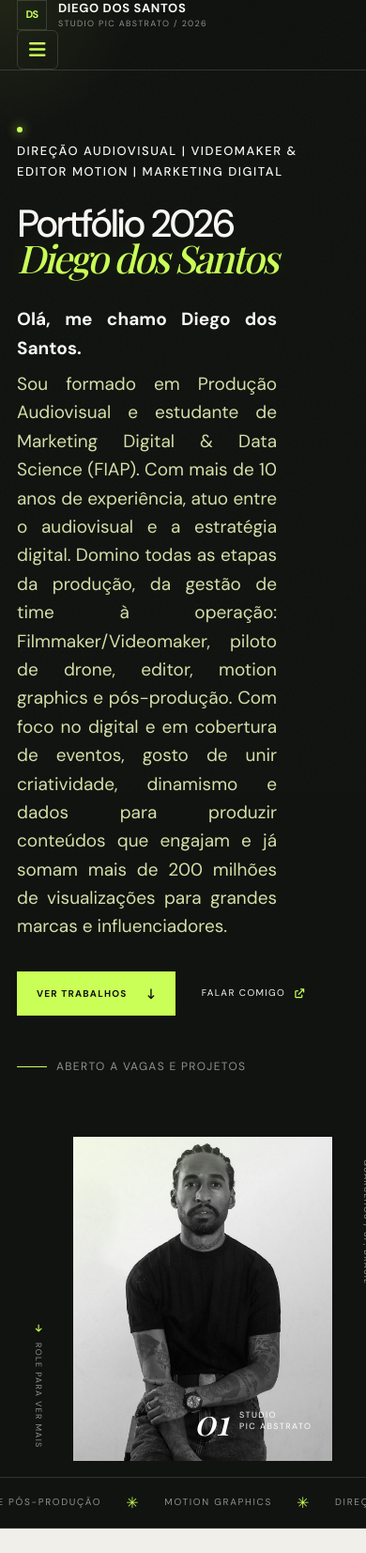
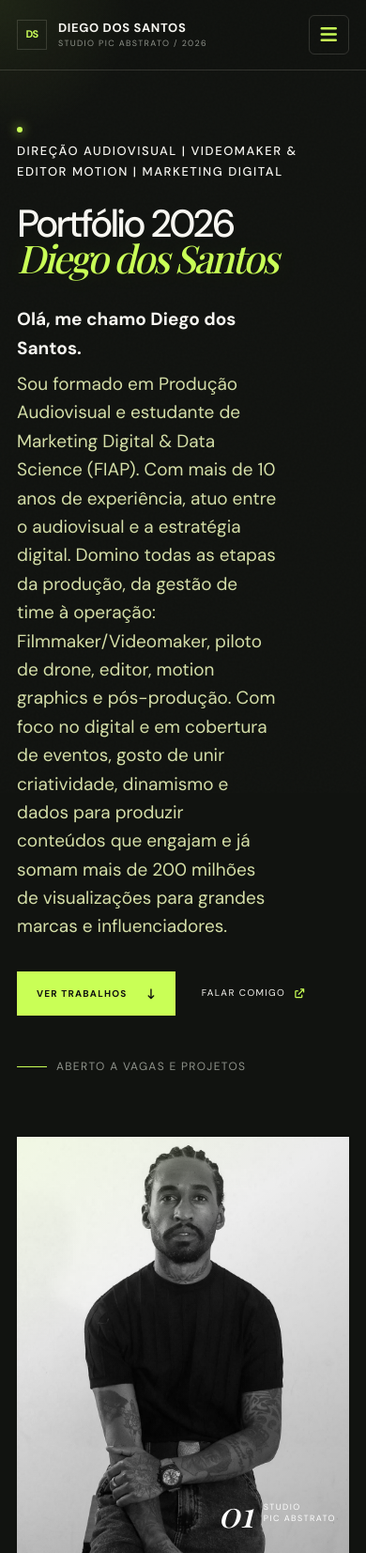
Before and after one commit to studiopicabstratofilms/portfolio-diego, a plain HTML site: page index.html in a window 390 px wide. Shown: the top 1653 px of the page at 94% size. Drawn offline with nearby package versions, Linux system fonts and the light colour scheme; a web font is replaced by a local one.

Commit message:
Add files via upload

```diff
--- a/assets/css/custom.css
+++ b/assets/css/custom.css
@@ -284,3 +284,22 @@ a.is-pending{opacity:.4;cursor:default}
   #communicator .journal-grid>[class*="col-"]{width:auto;max-width:none;padding:0;margin:0;flex:none}
   #communicator .journal-grid .body-copy{max-width:none}
 }
+
+/* ===== Ajustes só para celular e tablet (não mexe no desktop) ===== */
+@media (max-width:991px){
+  .site-header .container-wide{display:flex;align-items:center;justify-content:space-between;flex-wrap:wrap}
+  .site-header .brand-mark{width:auto;flex:1 1 auto;min-width:0}
+  .site-header .navbar-toggler{flex:0 0 auto;margin-left:auto}
+  .site-header .navbar-collapse{flex:0 0 100%;width:100%}
+  .hero-copy p,.hero-intro{max-width:100%!important;width:100%}
+  .hero-intro{text-align:left;text-align-last:auto}
+  .hero-portrait-wrap{width:100%!important;max-width:100%!important;margin:0 auto!important;align-self:stretch!important;transform:none!important}
+  .hero-portrait-wrap .floating-label{display:none}
+  .portrait-stamp{right:14px}
+}
+@media (max-width:575px){
+  .hero-section{overflow:hidden}
+  .work-section .project-grid>.project-col{flex:0 0 78%!important}
+  .pc-prev{left:4px}.pc-next{right:4px}
+  .hero-actions,.hero-cta{flex-wrap:wrap;gap:14px}
+}
```
